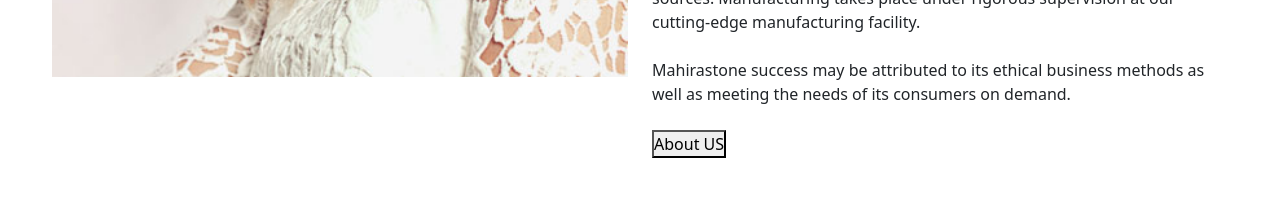
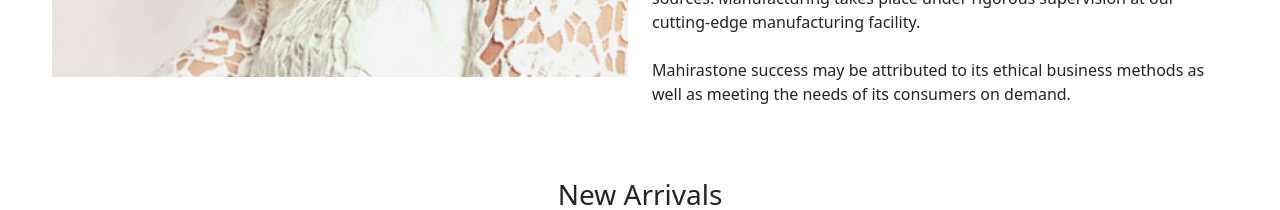
Before and after one commit to jenil-mangukiya/ecommercre-frontand-, a React (Create React App) app: page / in a window 1280 px wide. Shown: the part 1260-1470 px from the top of the page. Built offline with nearby package versions, Linux system fonts and the light colour scheme; no server answers.

Commit message:
inital commit

```diff
--- a/src/pages/Home.jsx
+++ b/src/pages/Home.jsx
@@ -62,7 +62,7 @@ const Home = () => {
                                     Mahirastone success may be attributed to its ethical business methods as well as meeting the needs of its consumers on demand.
 
                                 </p>
-                                <button>About US</button>
+
                             </div>
                             <div className="new-product   text-center mt-5">
                                 <h3 className="new-arriv ">New Arrivals</h3>
```
